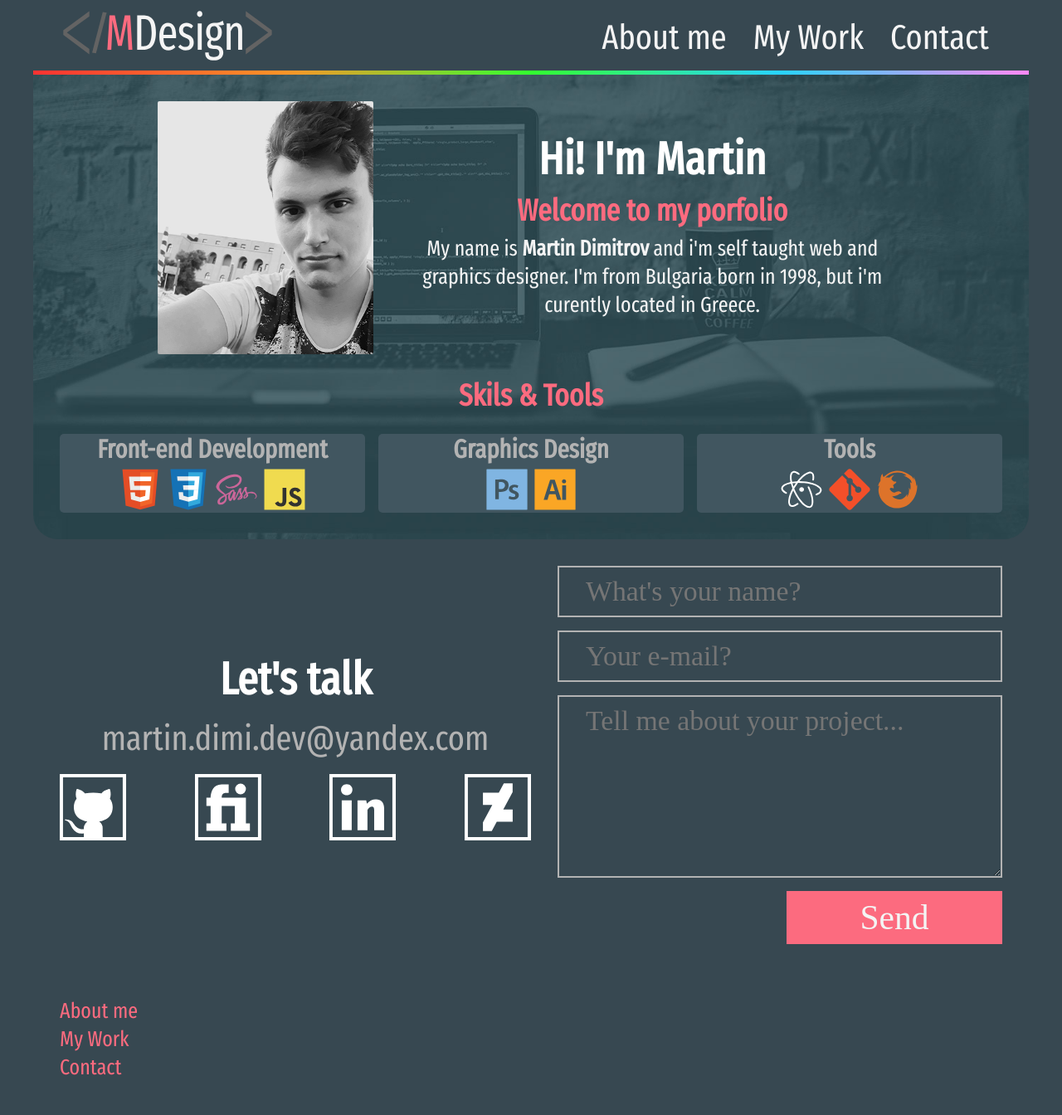
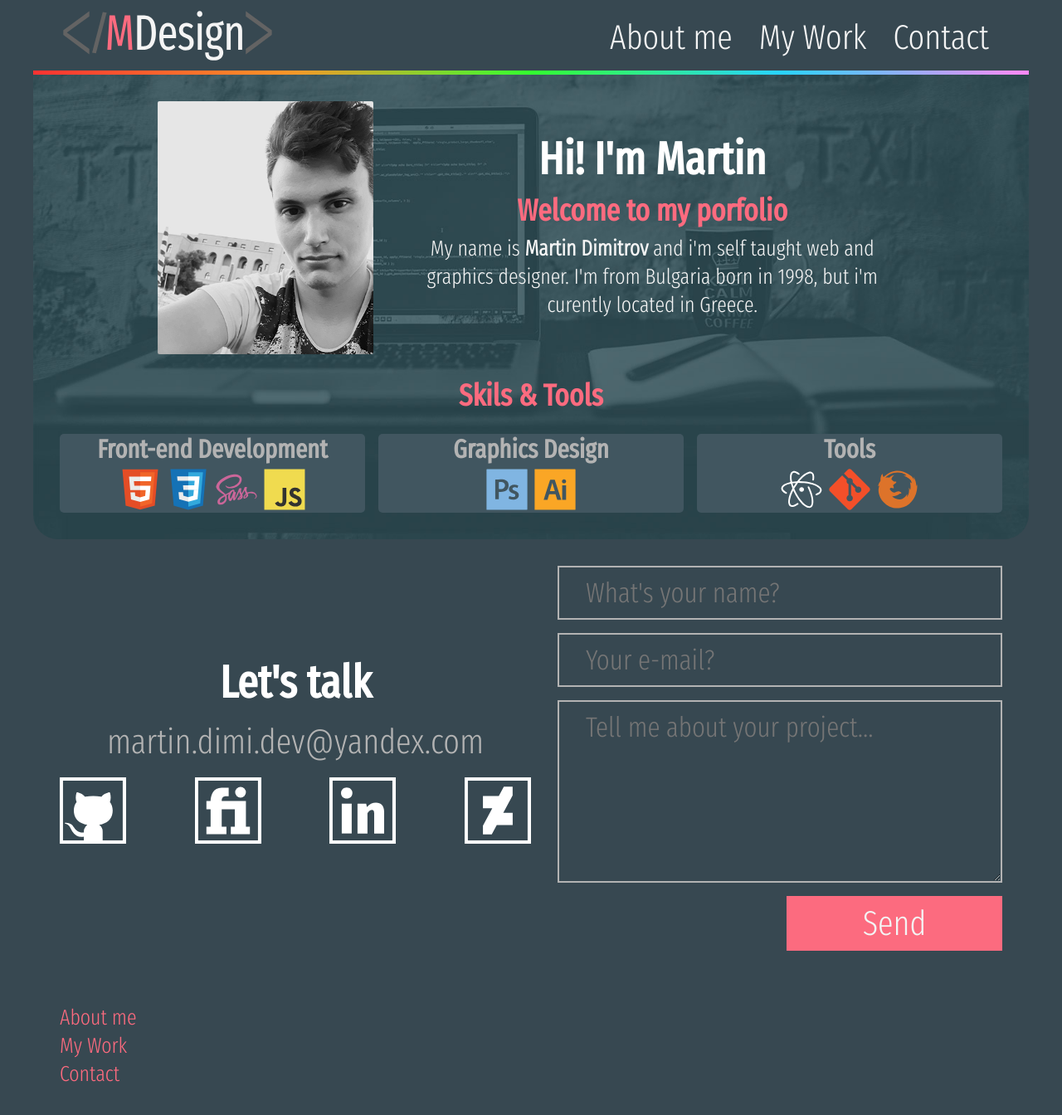
Before and after one commit to martindimi/mdesign-source, a Jekyll site: the page built from index.md, in a window 1280 px wide. Shown: the whole page at 83% size. Built offline with Jekyll 4.4.1, drawn with Linux system fonts in a browser that asks for light colours.

Commit message:
Change font-families
* Changed the default font family to "Fira Sans Compressed Light"
  and set the headings to use "Fira Sans Compressed Regular"

```diff
--- a/_sass/3_base/_typography.scss
+++ b/_sass/3_base/_typography.scss
@@ -23,7 +23,8 @@
 // Root font-size
 :root, body {
   font-size: 20px;
-  font-family: "Fira Sans Compressed Regular";
+  font-family: "Fira Sans Compressed Light";
+
   color: $color-sec;
   text-align: center;
 
@@ -40,6 +41,7 @@
 
 // Headings
 h1, h2, h3, h4, h5, h6 {
+  font-family: "Fira Sans Compressed Regular";
   font-weight: bold;
   line-height: 1em;
 }
@@ -67,7 +69,7 @@ p {
   margin-bottom: 1.4em;
 }
 
-p, a, li, b, i, a {
+p, a, li, b, i {
   line-height: 1.3em;
 }
 
--- a/_sass/4_modules/_form.scss
+++ b/_sass/4_modules/_form.scss
@@ -3,7 +3,7 @@
 // ============
 
 input, textarea, button {
-  font-family: "Fira Sans Compressed";
+  font-family: "Fira Sans Compressed Light";
   display: block;
   width: 100%;
   border-radius: 0;
```
